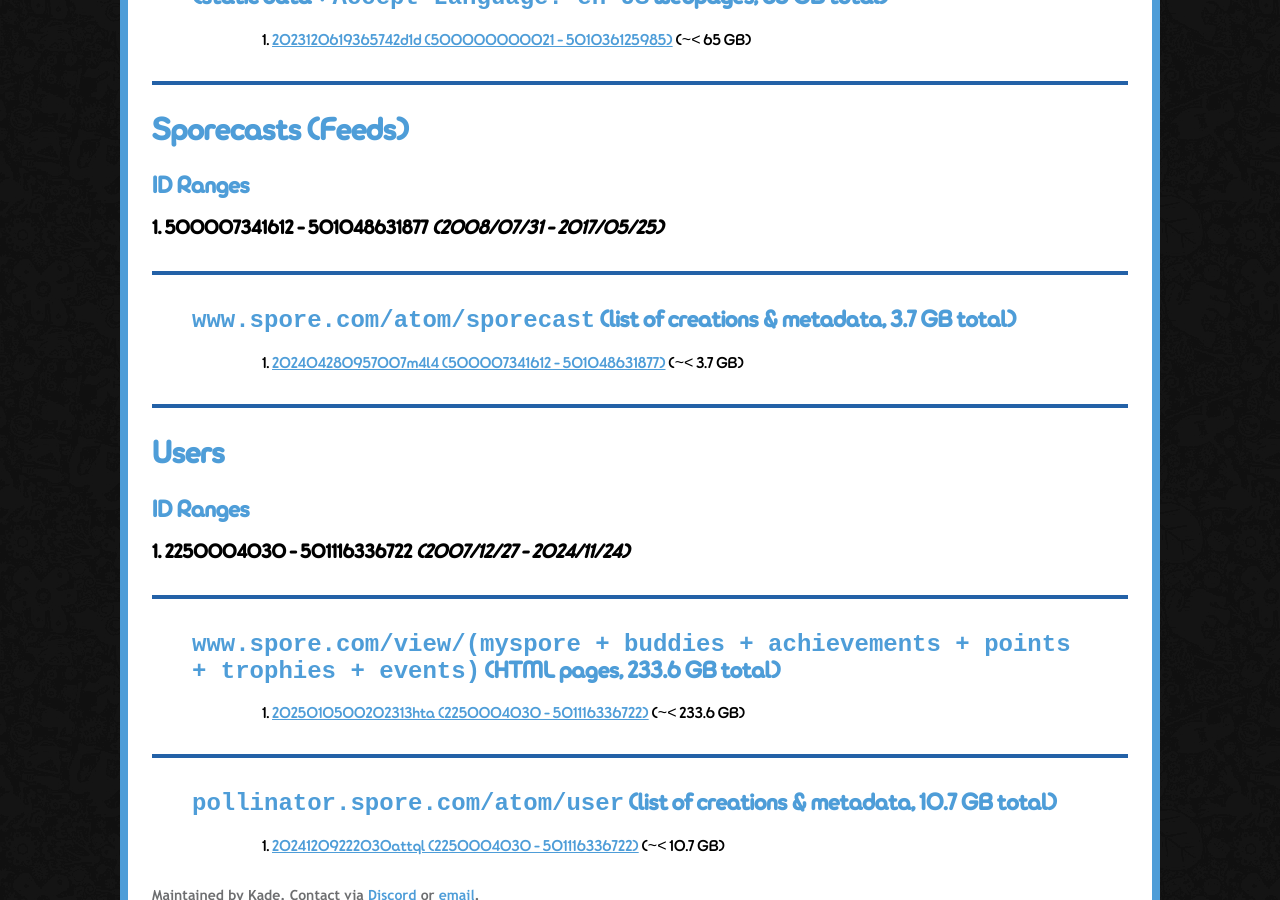
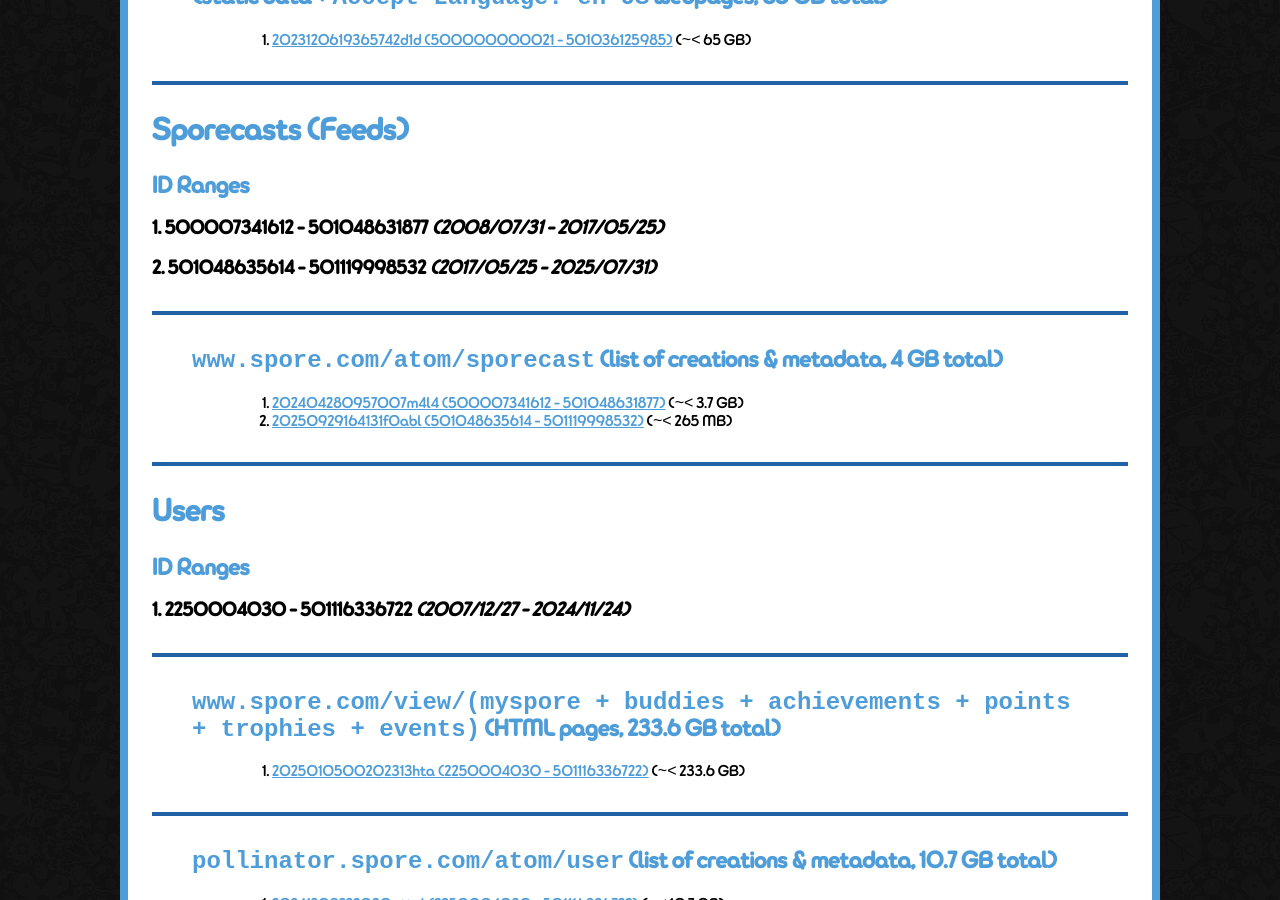
Before and after one commit to Spore-Community/spore-community.github.io, a Jekyll site: the page built from docs/sporepedia-archive/archivebot/jobs.md, in a window 1280 px wide and 900 px high, scrolled down 1753 px. Built offline with Jekyll 4.4.1, drawn with Linux system fonts in a browser that asks for light colours; our own code applies the rules of GitHub Pages for plain Markdown files.

Commit message:
Add 501048635614 - 501119998532 sporecasts

```diff
--- a/docs/sporepedia-archive/archivebot/jobs.md
+++ b/docs/sporepedia-archive/archivebot/jobs.md
@@ -72,12 +72,14 @@
 
 ## ID Ranges
 ### 1. **500007341612 - 501048631877** *(2008/07/31 - 2017/05/25)*
+### 2. **501048635614 - 501119998532** *(2017/05/25 - 2025/07/31)*
 
 ---
 
-> ## `www.spore.com/atom/sporecast` (list of creations & metadata, 3.7 GB total)
+> ## `www.spore.com/atom/sporecast` (list of creations & metadata, 4 GB total)
 >
 >> 1. [202404280957007m4l4 (500007341612 - 501048631877)](https://archive.fart.website/archivebot/viewer/job/202404280957007m4l4) (~< 3.7 GB)
+>> 2. [20250929164131f0abl (501048635614 - 501119998532)](https://archive.fart.website/archivebot/viewer/job/20250929164131f0abl) (~< 265 MB)
 
 ---
 
```
